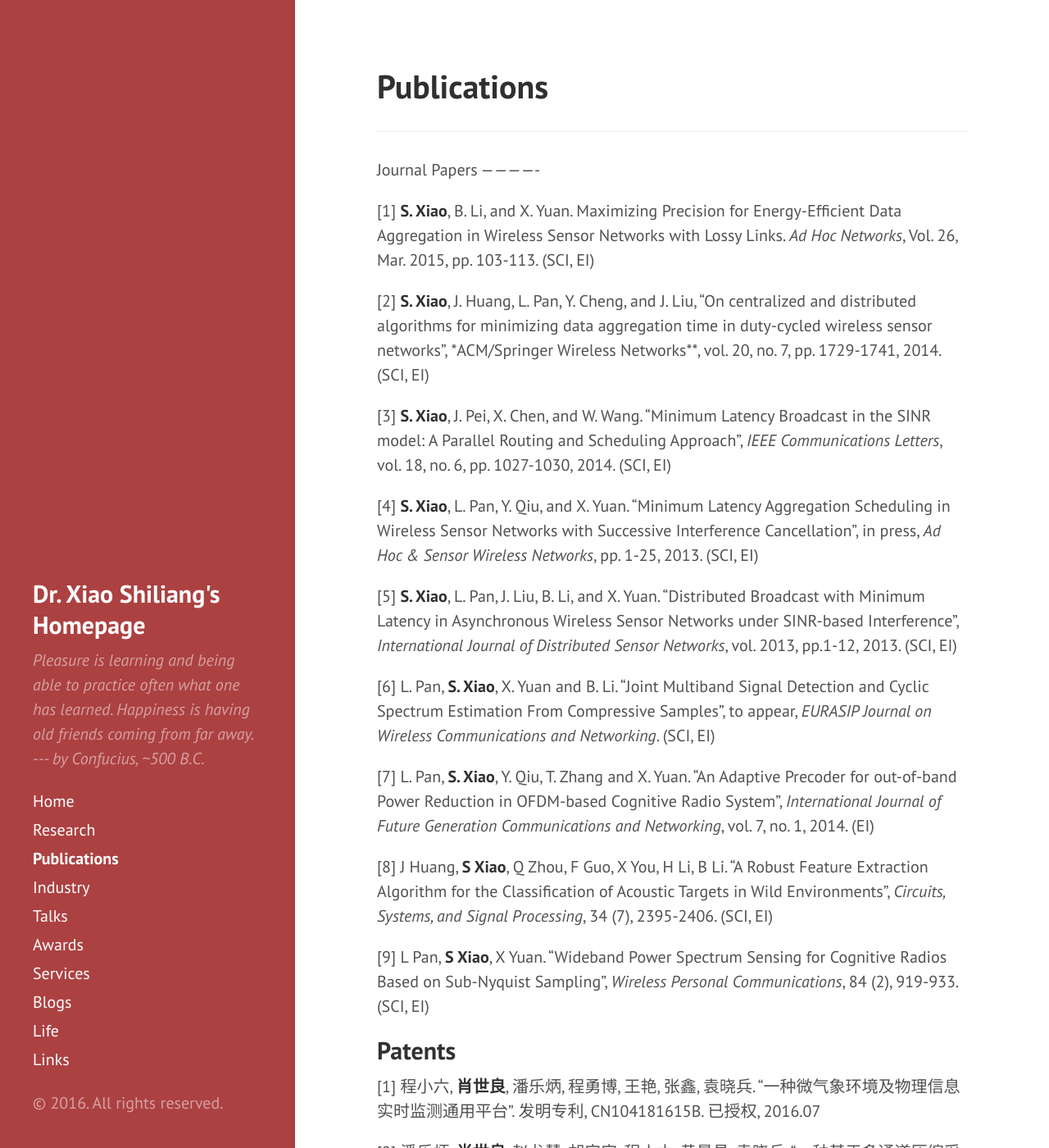
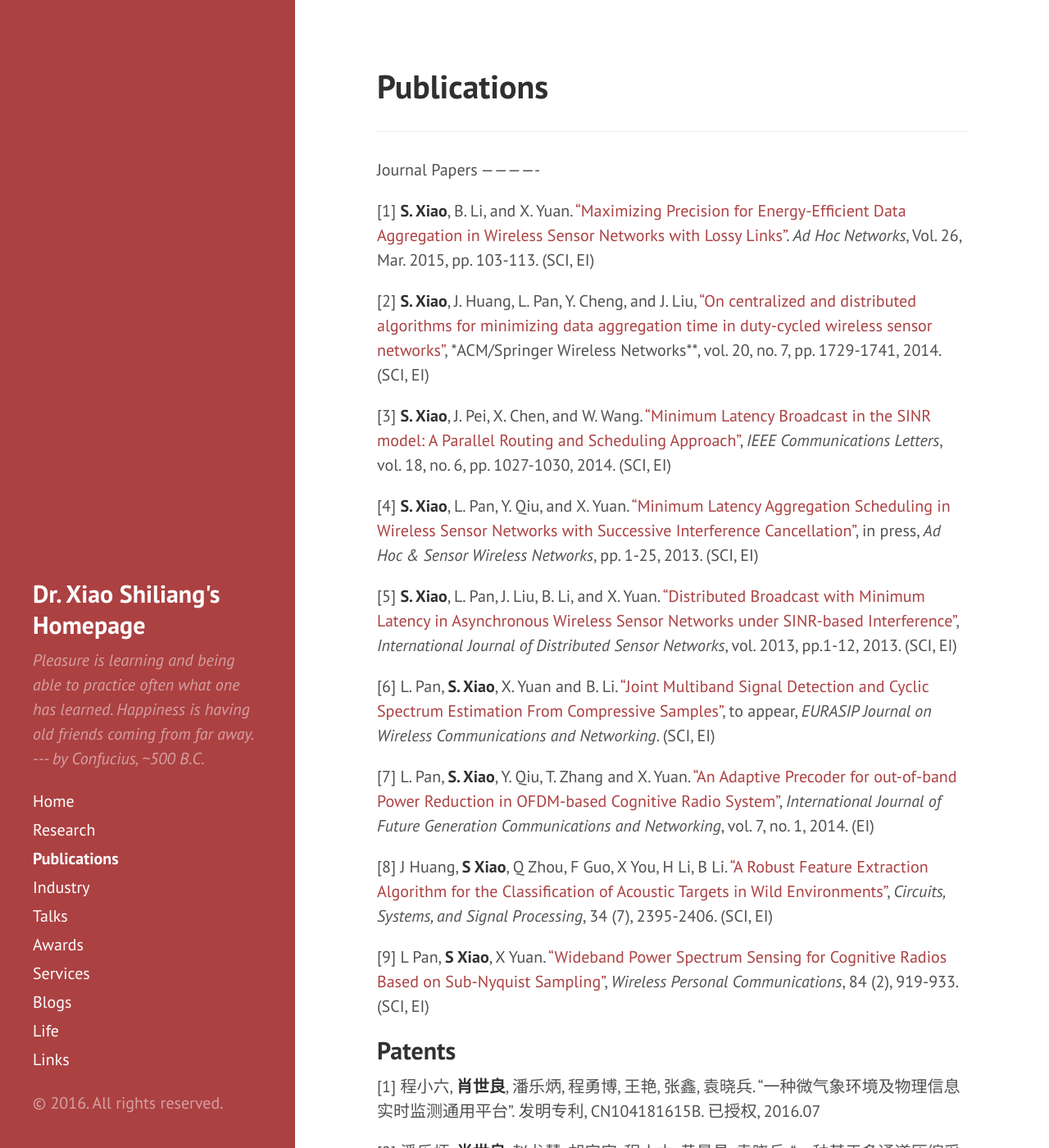
Before and after one commit to slxiao/slxiao.github.io, a Jekyll site: the page built from 2publications.md, in a window 1280 px wide and 1400 px high. Shown: the whole window at 82% size. Built offline with Jekyll 4.4.1, drawn with Linux system fonts in a browser that asks for light colours; Markdown is read by kramdown in place of the engine named in the settings; part of the change alters nothing that is shown.

```diff
--- a/2publications.md
+++ b/2publications.md
@@ -6,39 +6,39 @@ title: Publications
 Journal Papers
 -------------
 
- [1] **S. Xiao**, B. Li, and X. Yuan. Maximizing Precision for Energy-Efficient Data
- Aggregation in Wireless Sensor Networks with Lossy Links.  *Ad Hoc Networks*, Vol. 26, Mar. 2015, pp. 103-113. (SCI, EI)
+ [1] **S. Xiao**, B. Li, and X. Yuan. ["Maximizing Precision for Energy-Efficient Data
+ Aggregation in Wireless Sensor Networks with Lossy Links"](http://www.sciencedirect.com/science/article/pii/S1570870514002662).  *Ad Hoc Networks*, Vol. 26, Mar. 2015, pp. 103-113. (SCI, EI)
 
- [2] **S. Xiao**, J. Huang, L. Pan, Y. Cheng, and J. Liu, “On centralized and distributed algorithms for
-minimizing data aggregation time in duty-cycled wireless sensor networks”, *ACM/Springer Wireless
+ [2] **S. Xiao**, J. Huang, L. Pan, Y. Cheng, and J. Liu, [“On centralized and distributed algorithms for
+minimizing data aggregation time in duty-cycled wireless sensor networks”](http://link.springer.com/article/10.1007/s11276-014-0706-1), *ACM/Springer Wireless
 Networks**, vol. 20, no. 7, pp. 1729-1741, 2014. (SCI, EI)
 
- [3] **S. Xiao**, J. Pei, X. Chen, and W. Wang. “Minimum Latency Broadcast in the SINR model: A
-Parallel Routing and Scheduling Approach”, *IEEE Communications Letters*, vol. 18, no. 6, pp.
+ [3] **S. Xiao**, J. Pei, X. Chen, and W. Wang. [“Minimum Latency Broadcast in the SINR model: A
+Parallel Routing and Scheduling Approach”](http://ieeexplore.ieee.org/document/6799180/?arnumber=6799180&tag=1), *IEEE Communications Letters*, vol. 18, no. 6, pp.
 1027-1030, 2014. (SCI, EI)
 
- [4] **S. Xiao**, L. Pan, Y. Qiu, and X. Yuan. “Minimum Latency Aggregation Scheduling in Wireless
-Sensor Networks with Successive Interference Cancellation”, in press, *Ad Hoc & Sensor Wireless
+ [4] **S. Xiao**, L. Pan, Y. Qiu, and X. Yuan. [“Minimum Latency Aggregation Scheduling in Wireless
+Sensor Networks with Successive Interference Cancellation”](http://web.a.ebscohost.com/abstract?site=ehost&scope=site&jrnl=15519899&AN=102345163&h=LV%2f6tYx73oa6e%2f2C6lmBV%2brNHqJe48EQESGV3AHjKU3QHvmp%2bTGPJwLrbkptgNnsi0ONkvuXrlZ9zAk1PwSlfQ%3d%3d&crl=c&resultLocal=ErrCrlNoResults&resultNs=Ehost&crlhashurl=login.aspx%3fdirect%3dtrue%26profile%3dehost%26scope%3dsite%26authtype%3dcrawler%26jrnl%3d15519899%26AN%3d102345163), in press, *Ad Hoc & Sensor Wireless
 Networks*, pp. 1-25, 2013. (SCI, EI)
 
- [5] **S. Xiao**, L. Pan, J. Liu, B. Li, and X. Yuan. “Distributed Broadcast with Minimum Latency in
-Asynchronous Wireless Sensor Networks under SINR-based Interference”, *International Journal of
+ [5] **S. Xiao**, L. Pan, J. Liu, B. Li, and X. Yuan. [“Distributed Broadcast with Minimum Latency in
+Asynchronous Wireless Sensor Networks under SINR-based Interference”](http://www.hindawi.com/journals/ijdsn/2013/506797/abs/), *International Journal of
 Distributed Sensor Networks*, vol. 2013, pp.1-12, 2013. (SCI, EI)
 
- [6] L. Pan, **S. Xiao**, X. Yuan and B. Li. “Joint Multiband Signal Detection and Cyclic Spectrum
-Estimation From Compressive Samples”, to appear, *EURASIP Journal on Wireless Communications
+ [6] L. Pan, **S. Xiao**, X. Yuan and B. Li. [“Joint Multiband Signal Detection and Cyclic Spectrum
+Estimation From Compressive Samples”](http://link.springer.com/article/10.1186/1687-1499-2014-218), to appear, *EURASIP Journal on Wireless Communications
 and Networking*. (SCI, EI)
 
- [7] L. Pan, **S. Xiao**, Y. Qiu, T. Zhang and X. Yuan. “An Adaptive Precoder for out-of-band Power
-Reduction in OFDM-based Cognitive Radio System”, *International Journal of Future Generation
+ [7] L. Pan, **S. Xiao**, Y. Qiu, T. Zhang and X. Yuan. [“An Adaptive Precoder for out-of-band Power
+Reduction in OFDM-based Cognitive Radio System”](http://citeseerx.ist.psu.edu/viewdoc/download?doi=10.1.1.641.5995&rep=rep1&type=pdf), *International Journal of Future Generation
 Communications and Networking*, vol. 7, no. 1, 2014. (EI)
 
- [8] J Huang, **S Xiao**, Q Zhou, F Guo, X You, H Li, B Li. "A Robust Feature Extraction Algorithm for the
- Classification of Acoustic Targets in Wild Environments", *Circuits, Systems,
+ [8] J Huang, **S Xiao**, Q Zhou, F Guo, X You, H Li, B Li. ["A Robust Feature Extraction Algorithm for the
+ Classification of Acoustic Targets in Wild Environments"](http://rd.springer.com/article/10.1007/s00034-014-9953-8), *Circuits, Systems,
  and Signal Processing*, 34 (7), 2395-2406. (SCI, EI)
 
- [9] L Pan, **S Xiao**, X Yuan. "Wideband Power Spectrum Sensing for Cognitive Radios Based on
- Sub-Nyquist Sampling", *Wireless Personal Communications*, 84 (2), 919-933. (SCI, EI)
+ [9] L Pan, **S Xiao**, X Yuan. ["Wideband Power Spectrum Sensing for Cognitive Radios Based on
+ Sub-Nyquist Sampling"](http://link.springer.com/article/10.1007/s11277-015-2668-8), *Wireless Personal Communications*, 84 (2), 919-933. (SCI, EI)
 
  Patents
 ------------
```
